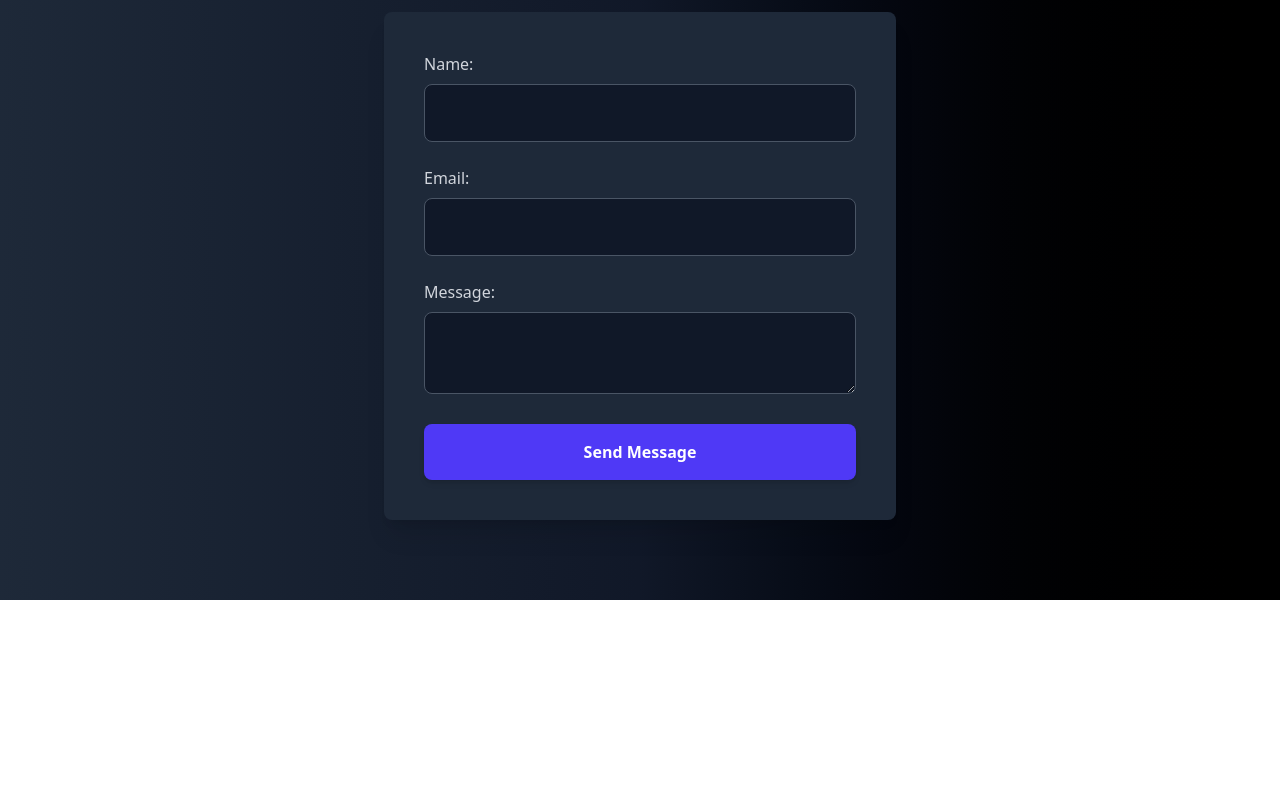
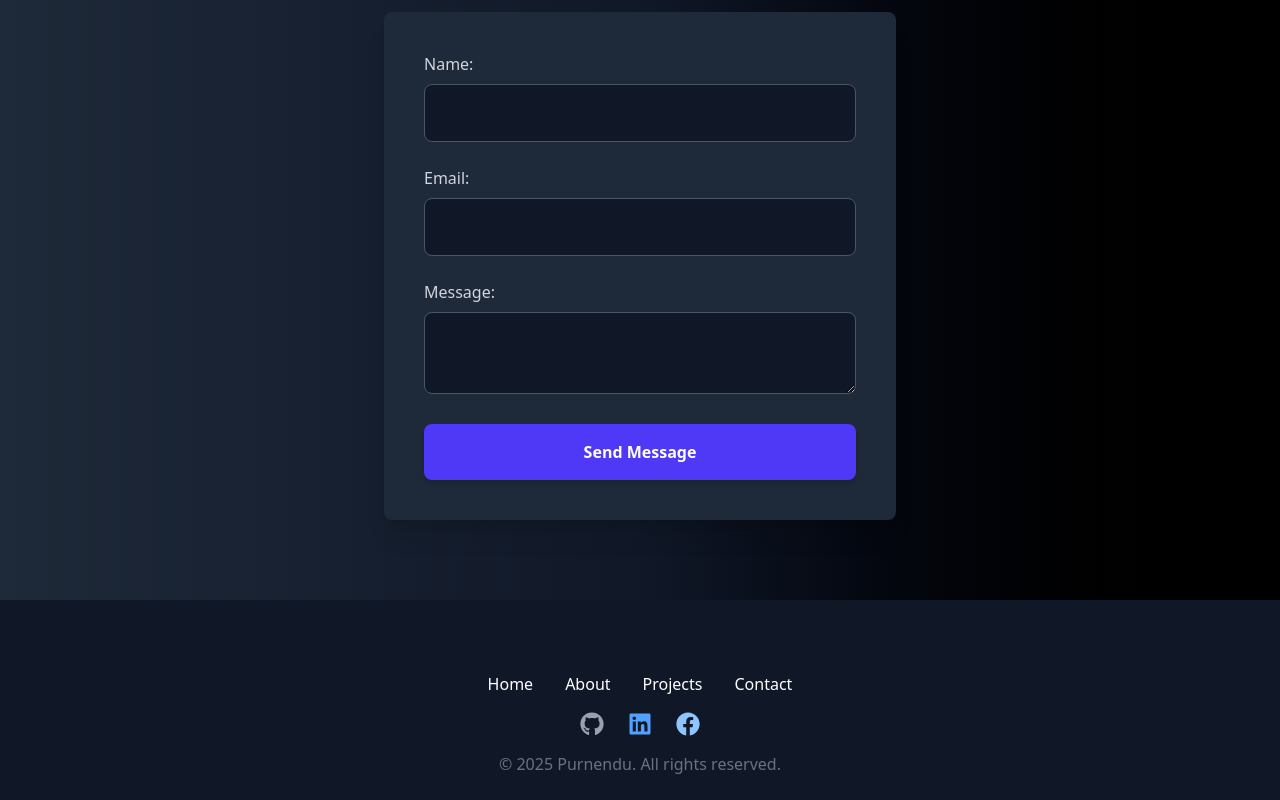
Before and after one commit to Purnendu-sarkar/my-portfolio, a React (Vite) app: page / in a window 1280 px wide. Shown: the part 6227-7027 px from the top of the page. Before the commit the page ends 6827 px from the top, so only its background shows below. Built offline with nearby package versions, Linux system fonts and the light colour scheme.

Commit message:
Added Footer component with navigation links and social media icons

```diff
--- a/src/Layout/Root.jsx
+++ b/src/Layout/Root.jsx
@@ -1,11 +1,13 @@
 import { Outlet } from "react-router";
 import Navbar from "../Shared/Navbar";
+import Footer from "../Shared/Footer";
 
 const Root = () => {
   return (
     <div>
       <Navbar></Navbar>
       <Outlet></Outlet>
+      <Footer></Footer>
     </div>
   );
 };
--- /dev/null
+++ b/src/Shared/Footer.jsx
@@ -0,0 +1,57 @@
+import { Link } from "react-router-dom";
+import { FaFacebook, FaGithub, FaLinkedin } from "react-icons/fa";
+
+const Footer = () => {
+  return (
+    <footer className="bg-gray-900 text-white py-6">
+      <div className="divider"></div>
+      <div className="container mx-auto text-center">
+        <div className="mb-4">
+          <Link to="/" className="mx-4 hover:text-blue-400">
+            Home
+          </Link>
+          <Link to="/about" className="mx-4 hover:text-blue-400">
+            About
+          </Link>
+          <Link to="/projects" className="mx-4 hover:text-blue-400">
+            Projects
+          </Link>
+          <Link to="/contact" className="mx-4 hover:text-blue-400">
+            Contact
+          </Link>
+        </div>
+
+        <div className="flex justify-center space-x-6 mb-4">
+          <a
+            href="https://github.com/Purnendu-sarkar"
+            target="_blank"
+            rel="noopener noreferrer"
+            className="text-gray-400 hover:text-white text-2xl"
+          >
+            <FaGithub />
+          </a>
+          <a
+            href="https://www.linkedin.com/in/purnendu-sarkar-203b24332"
+            target="_blank"
+            rel="noopener noreferrer"
+            className="text-blue-400 hover:text-white text-2xl"
+          >
+            <FaLinkedin />
+          </a>
+          <a
+            href="https://www.facebook.com/purnendusarkar4200"
+            target="_blank"
+            rel="noopener noreferrer"
+            className="text-blue-300 hover:text-white text-2xl"
+          >
+            <FaFacebook />
+          </a>
+        </div>
+
+        <p className="text-gray-500">© 2025 Purnendu. All rights reserved.</p>
+      </div>
+    </footer>
+  );
+};
+
+export default Footer;
```
